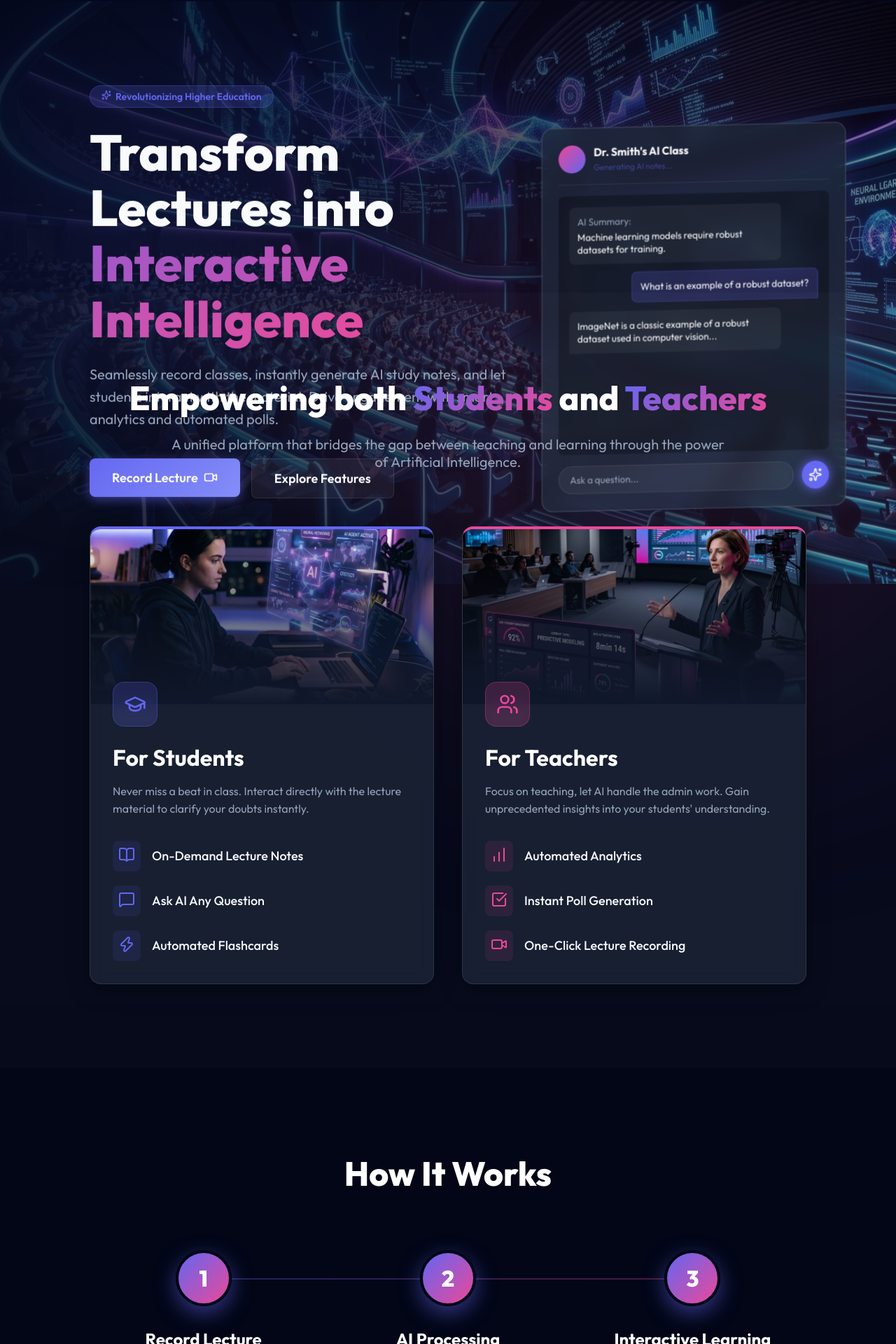
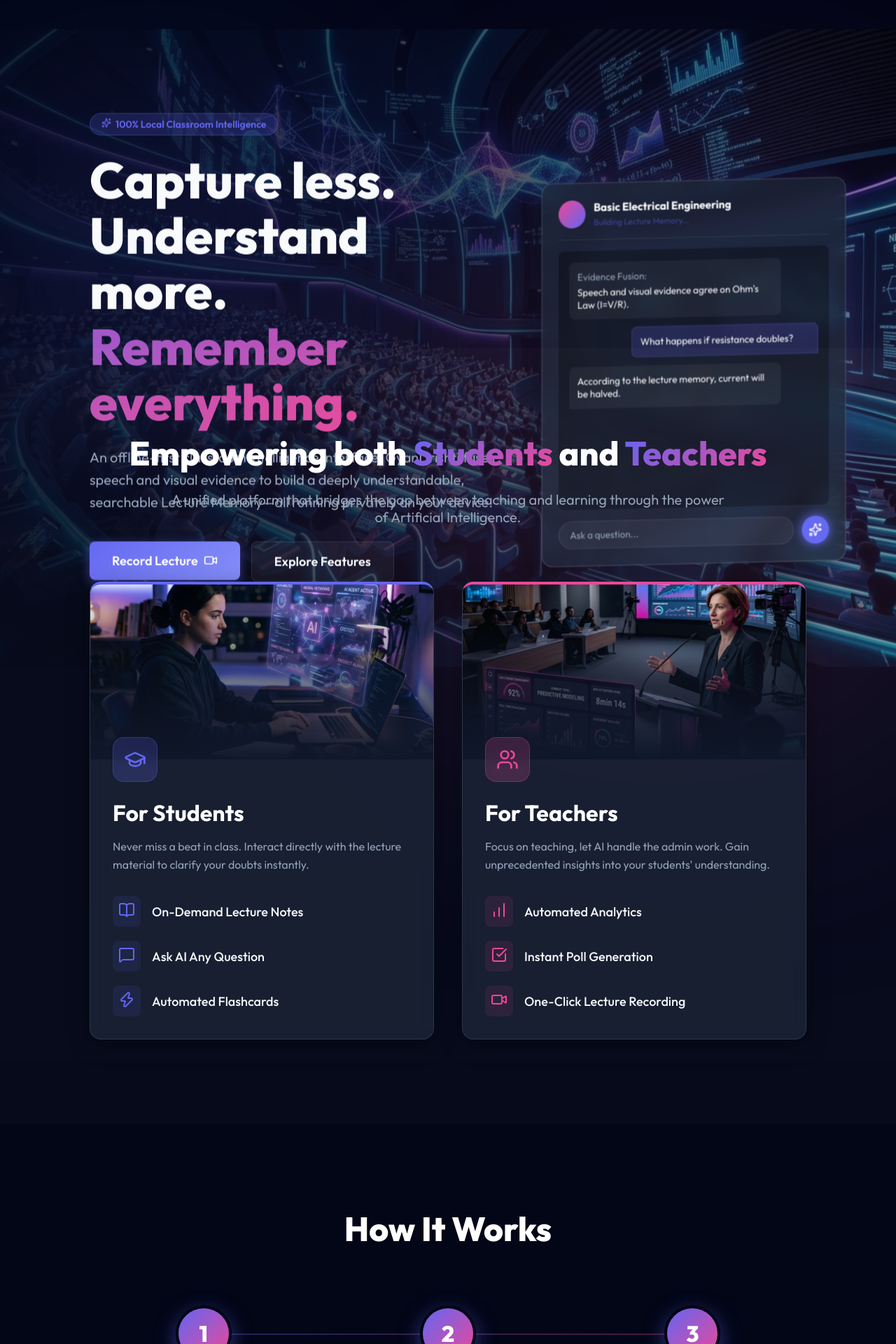
Before and after one commit to adrishkb-sketch/GyanDrishti, a React (Vite) app: page / in a window 1280 px wide. Shown: the part 414-2334 px from the top of the page at 70% size. Built offline with nearby package versions, Linux system fonts and the light colour scheme.

Commit message:
feat(frontend): update landing page branding

```diff
--- a/src/pages/Landing.jsx
+++ b/src/pages/Landing.jsx
@@ -43,7 +43,7 @@ const Landing = () => {
             <BrainCircuit color="var(--primary-color)" size={32} />
           </motion.div>
           <h1 style={{ fontSize: '24px', fontWeight: 800, letterSpacing: '-0.5px', color: 'white' }}>
-            Lecture<span className="gradient-text">AI</span>
+            Gyan<span className="gradient-text">Drishti</span>
           </h1>
         </div>
         <div style={{ display: 'flex', gap: '32px', alignItems: 'center' }}>
@@ -113,23 +113,24 @@ const Landing = () => {
               <motion.div animate={{ rotate: [0, 15, -15, 0] }} transition={{ repeat: Infinity, duration: 2 }}>
                 <Sparkles size={14} style={{ marginRight: '6px' }}/>
               </motion.div>
-              Revolutionizing Higher Education
+              100% Local Classroom Intelligence
             </span>
           </motion.div>
 
           <motion.h1 variants={textReveal} style={{ fontSize: '72px', fontWeight: 800, lineHeight: 1.1, marginBottom: '24px', transformStyle: 'preserve-3d' }}>
-            Transform Lectures into <br />
+            Capture less. <br />
+            Understand more. <br />
             <motion.span
               className="gradient-text"
               initial={{ backgroundPosition: '0% 50%' }}
               animate={{ backgroundPosition: '100% 50%' }}
               transition={{ duration: 5, repeat: Infinity, repeatType: 'reverse' }}
               style={{ backgroundSize: '200% 200%' }}
-            >Interactive Intelligence</motion.span>
+            >Remember everything.</motion.span>
           </motion.h1>
 
           <motion.p variants={fadeInUp} style={{ fontSize: '20px', color: 'var(--text-muted)', lineHeight: 1.6, marginBottom: '40px' }}>
-            Seamlessly record classes, instantly generate AI study notes, and let students interact with the material. Drive engagement with smart analytics and automated polls.
+            An offline-first classroom intelligence interface. GyanDrishti fuses speech and visual evidence to build a deeply understandable, searchable Lecture Memory—all running privately on your device.
           </motion.p>
 
           <motion.div variants={fadeInUp} style={{ display: 'flex', gap: '16px' }}>
@@ -182,22 +183,22 @@ const Landing = () => {
                <div style={{ display: 'flex', alignItems: 'center', gap: '12px' }}>
                   <motion.div animate={{ rotate: 360 }} transition={{ duration: 8, repeat: Infinity, ease: 'linear' }} style={{ width: '40px', height: '40px', borderRadius: '50%', background: 'linear-gradient(45deg, #6366f1, #ec4899)' }}></motion.div>
                   <div>
-                    <h4 style={{ margin: 0, fontSize: '16px', color: 'white' }}>Dr. Smith's AI Class</h4>
-                    <motion.span animate={{ opacity: [0.5, 1, 0.5] }} transition={{ duration: 2, repeat: Infinity }} style={{ fontSize: '12px', color: 'var(--primary-color)' }}>Generating AI notes...</motion.span>
+                    <h4 style={{ margin: 0, fontSize: '16px', color: 'white' }}>Basic Electrical Engineering</h4>
+                    <motion.span animate={{ opacity: [0.5, 1, 0.5] }} transition={{ duration: 2, repeat: Infinity }} style={{ fontSize: '12px', color: 'var(--primary-color)' }}>Building Lecture Memory...</motion.span>
                   </div>
                </div>
             </div>
 
             <div style={{ flex: 1, background: 'rgba(0,0,0,0.3)', borderRadius: '8px', padding: '16px', display: 'flex', flexDirection: 'column', gap: '12px', overflow: 'hidden', transform: 'translateZ(40px)' }}>
                 <motion.div initial={{ x: -20, opacity: 0 }} animate={{ x: 0, opacity: 1 }} transition={{ delay: 1 }} style={{ background: 'rgba(255,255,255,0.05)', padding: '12px', borderRadius: '8px', width: '85%' }}>
-                  <p style={{ margin: 0, fontSize: '14px', color: 'var(--text-muted)' }}>AI Summary:</p>
-                  <p style={{ margin: '4px 0 0', fontSize: '14px', color: 'white' }}>Machine learning models require robust datasets for training.</p>
+                  <p style={{ margin: 0, fontSize: '14px', color: 'var(--text-muted)' }}>Evidence Fusion:</p>
+                  <p style={{ margin: '4px 0 0', fontSize: '14px', color: 'white' }}>Speech and visual evidence agree on Ohm's Law (I=V/R).</p>
                 </motion.div>
                 <motion.div initial={{ x: 20, opacity: 0 }} animate={{ x: 0, opacity: 1 }} transition={{ delay: 2 }} style={{ background: 'rgba(99,102,241,0.2)', padding: '12px', borderRadius: '8px', width: '75%', alignSelf: 'flex-end', borderBottomRightRadius: '0', border: '1px solid rgba(99,102,241,0.3)' }}>
-                  <p style={{ margin: 0, fontSize: '14px', color: 'white' }}>What is an example of a robust dataset?</p>
+                  <p style={{ margin: 0, fontSize: '14px', color: 'white' }}>What happens if resistance doubles?</p>
                 </motion.div>
                 <motion.div initial={{ x: -20, opacity: 0 }} animate={{ x: 0, opacity: 1 }} transition={{ delay: 3 }} style={{ background: 'rgba(255,255,255,0.05)', padding: '12px', borderRadius: '8px', width: '85%', borderBottomLeftRadius: '0' }}>
-                  <p style={{ margin: 0, fontSize: '14px', color: 'white' }}>ImageNet is a classic example of a robust dataset used in computer vision...</p>
+                  <p style={{ margin: 0, fontSize: '14px', color: 'white' }}>According to the lecture memory, current will be halved.</p>
                 </motion.div>
             </div>
 
@@ -315,9 +316,9 @@ const Landing = () => {
           <div style={{ position: 'absolute', top: '40px', left: '15%', right: '15%', height: '2px', background: 'linear-gradient(90deg, var(--primary-color), var(--secondary-color))', zIndex: 0, opacity: 0.3 }}></div>
 
           {[
-            { num: 1, title: 'Record Lecture', desc: 'The professor simply clicks record. Our system captures audio, video, and screen sharing.' },
-            { num: 2, title: 'AI Processing', desc: 'Our advanced AI transcribes the lecture, extracts key concepts, and creates summary notes instantly.' },
-            { num: 3, title: 'Interactive Learning', desc: 'Students interact with the AI to ask questions, while teachers view analytics on what students find confusing.' }
+            { num: 1, title: 'Local Capture', desc: 'Capture the classroom privately. Everything runs locally, ensuring no data leaves your device.' },
+            { num: 2, title: 'Multimodal Fusion', desc: 'Our engine fuses speech and visual evidence to deeply understand the context of the lecture in real-time.' },
+            { num: 3, title: 'Lecture Memory', desc: 'Generate an intelligent, searchable memory of every concept and equation with explicit evidence tracking.' }
           ].map((step, i) => (
             <motion.div
               key={i}
@@ -344,10 +345,10 @@ const Landing = () => {
       <footer style={{ padding: '64px 10%', background: 'rgba(0,0,0,0.8)', borderTop: '1px solid rgba(255,255,255,0.05)', display: 'flex', justifyContent: 'space-between', alignItems: 'center' }}>
         <div style={{ display: 'flex', alignItems: 'center', gap: '12px' }}>
           <BrainCircuit color="var(--primary-color)" size={24} />
-          <h2 style={{ fontSize: '20px', fontWeight: 800, color: 'white' }}>Lecture<span className="gradient-text">AI</span></h2>
+          <h2 style={{ fontSize: '20px', fontWeight: 800, color: 'white' }}>Gyan<span className="gradient-text">Drishti</span></h2>
         </div>
         <div style={{ color: 'var(--text-muted)', fontSize: '14px' }}>
-          © 2026 LectureAI Inc. All rights reserved.
+          © 2026 GyanDrishti. All rights reserved.
         </div>
         <div style={{ display: 'flex', gap: '24px' }}>
           <motion.a whileHover={{ color: 'var(--primary-color)' }} href="#" style={{ color: 'var(--text-muted)', textDecoration: 'none', transition: 'color 0.2s' }}>Privacy Policy</motion.a>
```
